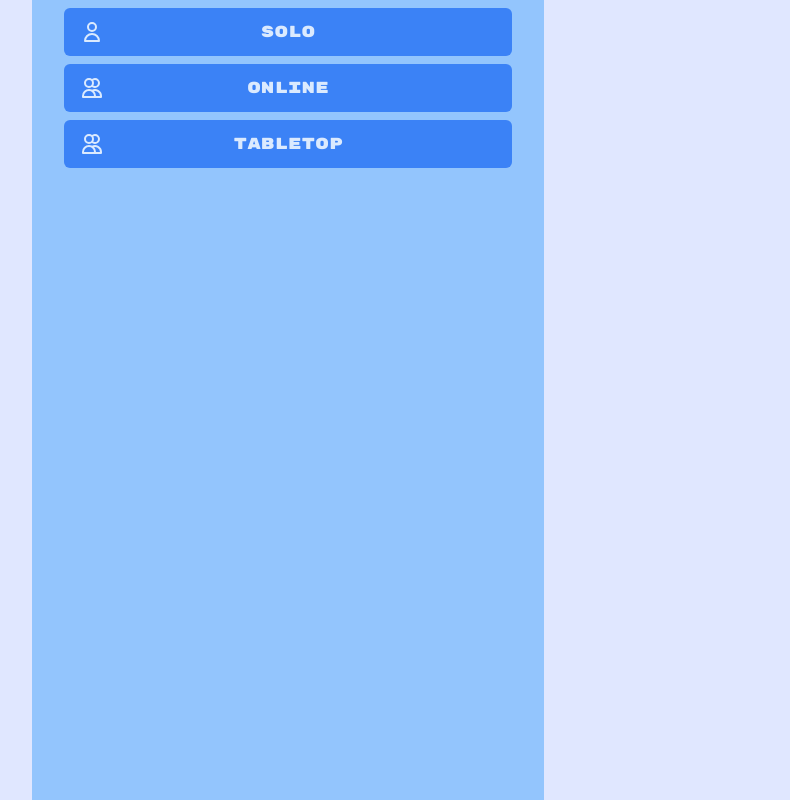
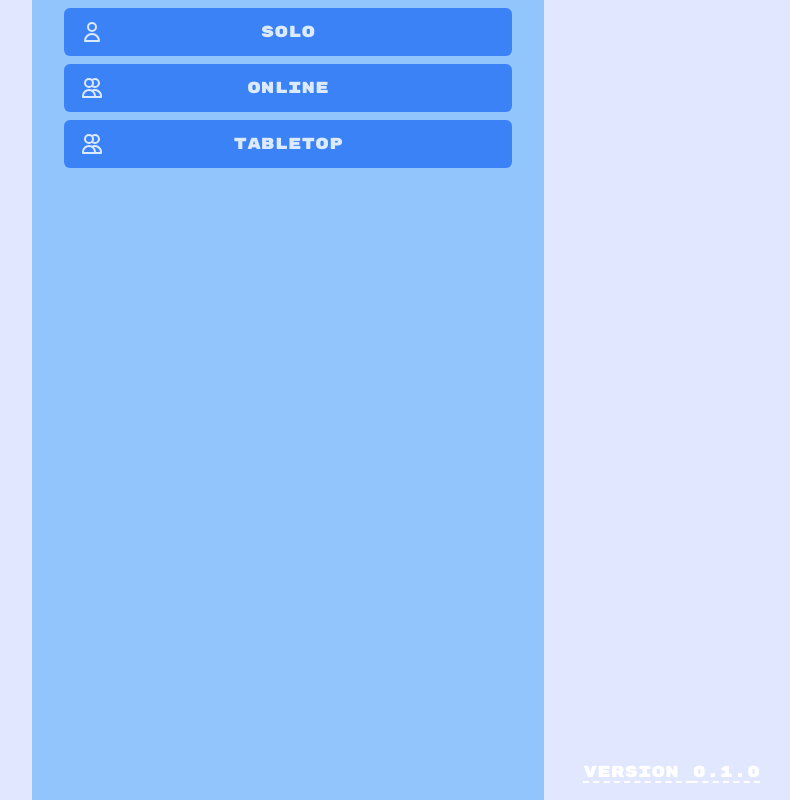
Before and after one commit to aventide/get-schooled, a React (Create React App) app: page / in a window 1280 px wide. Shown: the whole page, without its empty margins (352-1142 px from the left). Built offline with nearby package versions, Linux system fonts and the light colour scheme.

Commit message:
add version to main screen

```diff
--- a/src/App.js
+++ b/src/App.js
@@ -57,6 +57,13 @@ const multiPlayerIcon = (
   </svg>
 );
 
+function Version({ number }) {
+  return <div className="fixed w-screen bottom-0 my-4 flex justify-center font-fancy text-white">
+   <a href="https://github.com/misterlocations/get-schooled" className="underline underline-offset-4 decoration-2 decoration-dashed
+">Version {number}</a>
+  </div>
+}
+
 function MainMenu({ onScreenSet }) {
   return (
     <div
@@ -73,6 +80,7 @@ function MainMenu({ onScreenSet }) {
           onClick={() => onScreenSet(TABLETOP)}
         />
       </div>
+      <Version number="0.1.0" />
     </div>
   );
 }
```
